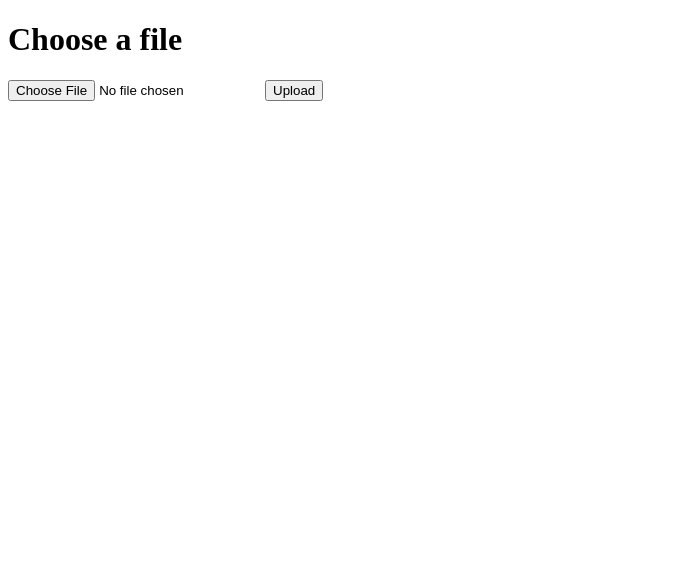
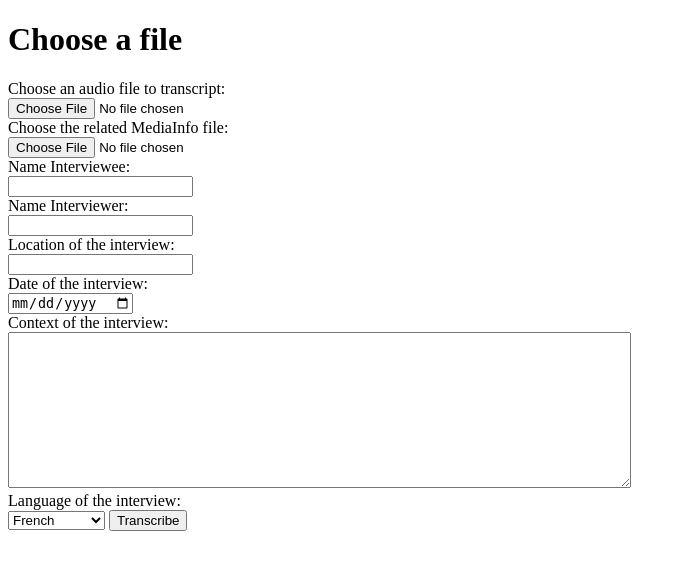
Before and after one commit to dpicca/Montreux-Jazz-Memories, a Flask app: page / in a window 1280 px wide. Shown: the top 570 px of the page, without its empty margins (0-686 px from the left). Run offline with Flask 2, Linux system fonts and the light colour scheme.

Commit message:
transcript form almost finished
venv corrected, requirements.txt created, problem in the foreign keys relation when adding a file

```diff
--- a/database-retranscript/app.py
+++ b/database-retranscript/app.py
@@ -1,16 +1,19 @@
 from flask import *
+import os
+from werkzeug.utils import secure_filename
 import mysql.connector
 from google.cloud import speech_v1
 from google.cloud import storage
 import asyncio
+import datetime
 
 
-UPLOAD_FOLDER = './uploads'
-ALLOWED_EXTENSIONS = {'wav'}
+AUDIO_EXTENSIONS = {'wav'}
+JSON_EXTENSION = {'json'}
 
 app = Flask(__name__)
-app.config['UPLOAD_FOLDER'] = UPLOAD_FOLDER
 app.config['SECRET_KEY'] = 'DataBasic$'
+app.config['UPLOAD_FOLDER'] = './uploads'
 
 
 def get_file_uri(file_name, bucket_name):
@@ -79,25 +82,28 @@ async def speech_to_text_google(file, language):
     print("Waiting for operation to complete...")
 
     response = await operation.result()
+    # Creating output
+    transcription = ""
 
     # status update every 3 minutes for
     for result in response.results:
         # The first alternative is the most likely one for this portion.
+        transcription += result.alternatives[0].transcript
         print(u"Transcript: {}".format(result.alternatives[0].transcript))
         print("Confidence: {}".format(result.alternatives[0].confidence))
 
     await delete_blob("montreux_test", file_name)
 
-    # return response.results
-    return 'youpi youpos'
+    # TODO: return transcription as text
+    return transcription
 
 
 def allowed_file(filename):
     return '.' in filename and \
-           filename.rsplit('.', 1)[1].lower() in ALLOWED_EXTENSIONS
+           filename.rsplit('.', 1)[1].lower() in AUDIO_EXTENSIONS
 
 
-def insertBLOB(name, empAudio):
+def insert_interview(text, transcription, audio):
     print("Inserting Audio file and its transcription to interview table")
     try:
         connection = mysql.connector.connect(host='localhost',
@@ -107,13 +113,47 @@ def insertBLOB(name, empAudio):
                                              database='mydb')
 
         cursor = connection.cursor()
-        sql_insert_blob_query = """ INSERT INTO interview (Text, Audio) VALUES (%s, %s)"""
+        sql_insert_interview = """ INSERT INTO interview (Text, Transcription, Audio) VALUES (%s, %s, %s)"""
+        insert_interview_data = (text, transcription, audio)
+        result_interview = cursor.execute(sql_insert_interview, insert_interview_data)
 
-        # Convert data into tuple format
-        insert_blob_tuple = (name, empAudio)
-        result = cursor.execute(sql_insert_blob_query, insert_blob_tuple)
         connection.commit()
-        print("Transcription and audio file successfully uploaded to database", result)
+        print("Transcription and audio file successfully uploaded to database", result_interview)
+
+    except mysql.connector.Error as error:
+        print("Failed inserting BLOB data into MySQL table {}".format(error))
+
+    finally:
+        if connection.is_connected():
+            cursor.close()
+            connection.close()
+            print("MySQL connection is closed")
+
+
+def insert_metadata(name_interviewee, name_interviewer, location, date, context, file_name, audio_length, file_format,
+                    language, mediainfo):
+    print("Inserting Audio file and its transcription to interview table")
+    try:
+        connection = mysql.connector.connect(host='localhost',
+                                             port='8889',
+                                             user='root',
+                                             password='root',
+                                             database='mydb')
+
+        cursor = connection.cursor()
+
+        sql_insert_descriptive = """ INSERT INTO `descriptive metadata` (idDescriptive_MetaData, Name_Interviewee,
+         `Name Interviewer.s`, Location, Date, Context) VALUES (LAST_INSERT_ID(), %s, %s, %s, %s, %s)"""
+        insert_descriptive_data = (name_interviewee, name_interviewer, location, date, context)
+        result_descriptive = cursor.execute(sql_insert_descriptive, insert_descriptive_data)
+
+        sql_insert_technical = """INSERT INTO `technical metadata` (idTechnical_MetaData, FileName, AudioFile_Length,
+         Format, Language, MediaInfo) VALUES (LAST_INSERT_ID(), %s, %s, %s, %s, %s)"""
+        insert_technical_data = (file_name, audio_length, file_format, language, mediainfo)
+        result_technical = cursor.execute(sql_insert_technical, insert_technical_data)
+
+        connection.commit()
+        print("Transcription and audio file successfully uploaded to database",result_descriptive, result_technical)
 
     except mysql.connector.Error as error:
         print("Failed inserting BLOB data into MySQL table {}".format(error))
@@ -129,20 +169,43 @@ def insertBLOB(name, empAudio):
 def upload_file():
     if request.method == 'POST':
         # check if the post request has the file part
-        if 'file' not in request.files:
+        if 'audio' not in request.files:
+            print('missing file')
             flash('No file part')
             return redirect(request.url)
-        file = request.files['file']
+        file = request.files['audio']
+        minfo = request.files['json']
+        language = request.form['language']
+        name_interviewee = request.form['interviewee']
+        name_interviewer = request.form['interviewer']
+        location = request.form['location']
+        form_date = request.form.get('Idate')
+        date = datetime.datetime.strptime(form_date, '%Y-%m-%d')
+        context = request.form['context']
+        file_format = file.filename.split('.')[1]
+        # get audio file duration from json file
+        duration = 2.9
+
         # if user does not select file, browser also
         # submit an empty part without filename
         if file.filename == '':
-            flash('No selected file')
+            flash('Missing file')
             return redirect(request.url)
         # "en_US" is supposed to be replaced by a language selection on the web page
-        results = asyncio.run(speech_to_text_google(file, "en_US"))
+        results = asyncio.run(speech_to_text_google(file, language))
         if file and allowed_file(file.filename):
-            binary_audio = file.read()
-            insertBLOB(results, binary_audio)
+            filename = secure_filename(file.filename)
+            minfo_name = secure_filename(minfo.filename)
+            os.mkdir('./uploads/' + filename.split('.')[0])
+            app.config['FOLDER_PATH'] = './uploads/' + filename.split('.')[0]
+            file.save(os.path.join(app.config['FOLDER_PATH'], filename))
+            file.save(os.path.join(app.config['FOLDER_PATH'], minfo_name))
+            filepath = app.config['FOLDER_PATH'] + '/' + filename
+            jsonpath = app.config['FOLDER_PATH'] + '/' + minfo_name
+
+            insert_interview(results, results, filepath)
+            insert_metadata(name_interviewee, name_interviewer, location, date, context, filename, duration,
+                            file_format, language, jsonpath)
 
     return render_template('upload_revamp.html')
 
--- /dev/null
+++ b/database-retranscript/requirements.txt
@@ -0,0 +1,5 @@
+flask~=2.1.2
+google-cloud-storage
+google-cloud-speech
+mysql-connector-python~=8.0.29
+Werkzeug~=2.1.2
--- a/database-retranscript/templates/upload_revamp.html
+++ b/database-retranscript/templates/upload_revamp.html
@@ -1,7 +1,31 @@
 <!doctype html>
-    <title>Upload</title>
+    <title>Transcription</title>
     <h1>Choose a file</h1>
     <form method=post enctype=multipart/form-data>
-      <input type=file name=file>
-      <input type=submit value=Upload>
+    <!--Interview-->
+      <label for="audio">Choose an audio file to transcript:</label> <br>
+      <input type=file name=audio> <br>
+    <!--Technical MetaData-->
+      <label for="json">Choose the related MediaInfo file:</label> <br>
+      <input type=file name=json> <br>
+    <!--Descriptive MetaData-->
+      <label for="interviewee">Name Interviewee:</label> <br>
+      <input type=text id="interviewee" name="interviewee"> <br>
+      <label for="interviewer">Name Interviewer:</label> <br>
+      <input type=text id="interviewer" name=interviewer> <br>
+      <label for="location">Location of the interview:</label> <br>
+      <input type=text id="location" name=location> <br>
+      <label for="Idate">Date of the interview:</label> <br>
+      <input type=date id="Idate" name=Idate> <br>
+      <label for="context">Context of the interview:</label> <br>
+      <textarea id="context" name="context" rows="10" cols="75"></textarea> <br>
+    <!--Technical MetaData-->
+      <label for="language">Language of the interview:</label> <br>
+      <select id="language" name="language">
+          <option value="fr_FR">French</option>
+          <option value="en_US">English (US)</option>
+      </select>
+
+
+      <input type=submit value=Transcribe>
     </form>
```
Also changed, not shown: MJMDB.sql (deleted, +0 -182 lines), database-retranscript/MJMDB.sql (added, +183 -0 lines), database-retranscript/templates/file_upload.html (deleted, +0 -40 lines), 3 other files.
